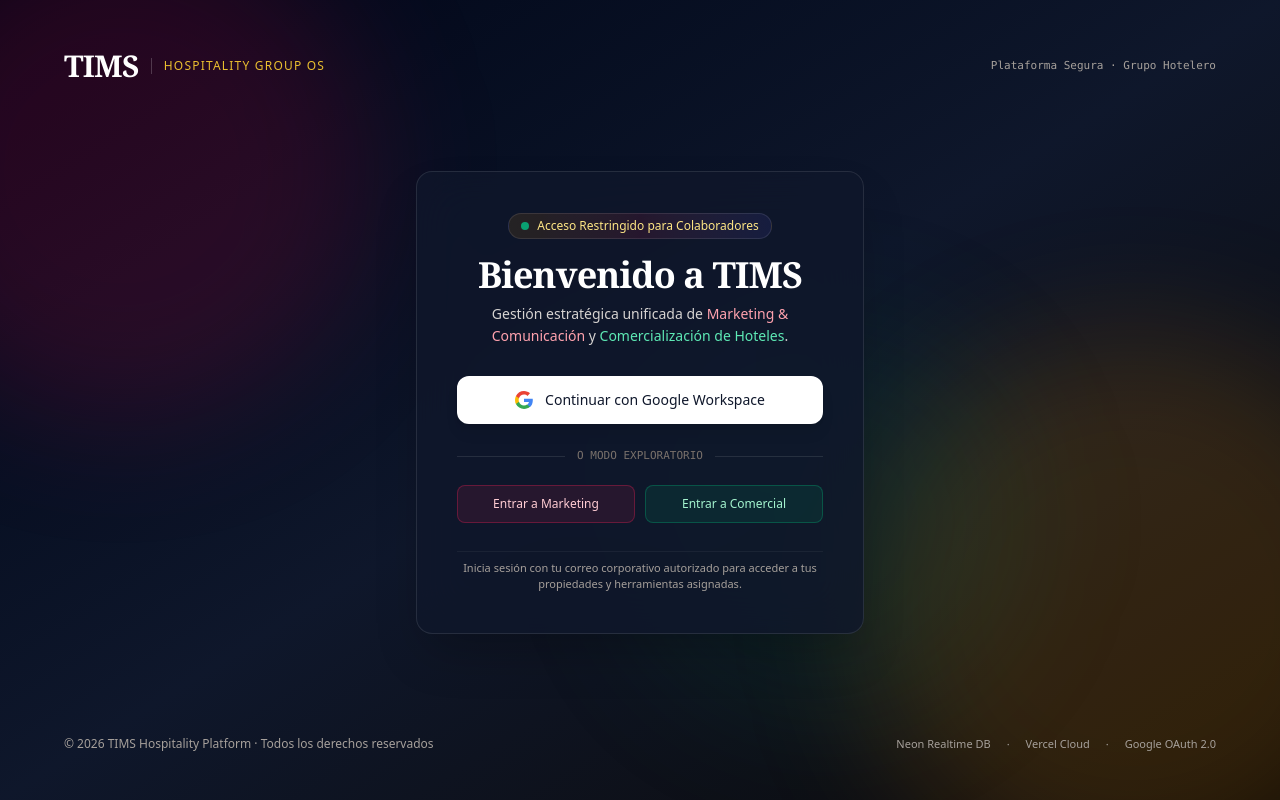
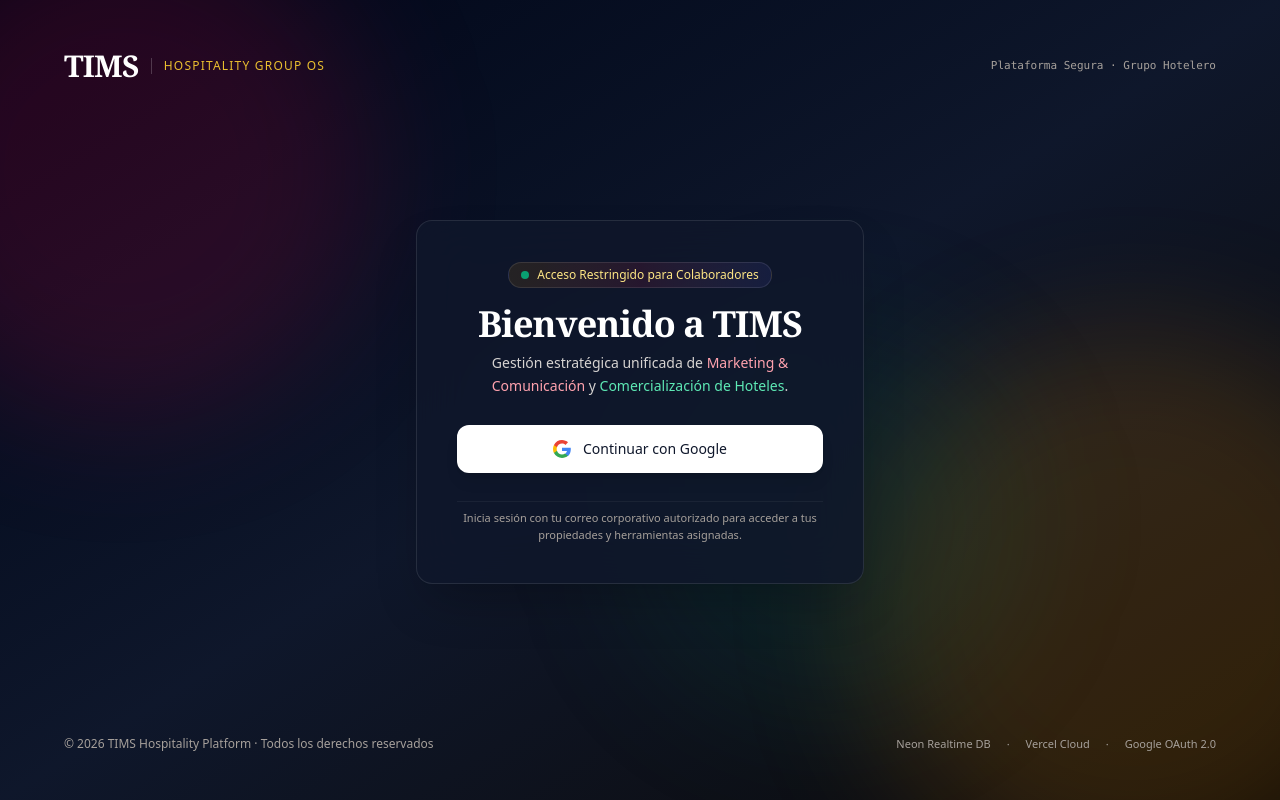
Before and after one commit to MayitoApps/tims-platform, a Next.js app: page / in a window 1280 px wide. Built offline with nearby package versions, Linux system fonts and the light colour scheme; no server answers.

Commit message:
chore: remove exploratory mode and set login button to Continuar con Google

```diff
--- a/app/page.tsx
+++ b/app/page.tsx
@@ -163,7 +163,7 @@ export default function Home() {
 
   // AUTH GATE: Si no está autenticado, solo ve la pantalla de acceso
   if (!currentUser) {
-    return <AuthGate onDemoLogin={(profile) => setCurrentUser(profile)} />;
+    return <AuthGate />;
   }
 
   // USUARIO AUTENTICADO: Acceso completo a la plataforma
--- a/components/AuthGate.tsx
+++ b/components/AuthGate.tsx
@@ -1,23 +1,8 @@
 'use client';
 
 import React from 'react';
-import { UserProfile } from '@/lib/types';
 
-interface AuthGateProps {
-  onDemoLogin: (profile: UserProfile) => void;
-}
-
-export function AuthGate({ onDemoLogin }: AuthGateProps) {
-  const handleQuickDemo = (role: 'marketing' | 'sales') => {
-    onDemoLogin({
-      id: 'usr-demo-' + role,
-      name: role === 'marketing' ? 'Dirección de Marketing' : 'Gerencia Comercial',
-      email: role === 'marketing' ? 'marketing@grupohoteles.com' : 'comercial@grupohoteles.com',
-      role,
-      initials: role === 'marketing' ? 'MK' : 'GC'
-    });
-  };
-
+export function AuthGate() {
   return (
     <div className="min-h-screen bg-linear-to-br from-slate-950 via-slate-900 to-stone-950 text-white flex flex-col justify-between p-6 sm:p-12 relative overflow-hidden font-sans">
       {/* Decorative background glow with rich hospitality colors */}
@@ -82,32 +67,8 @@ export function AuthGate({ onDemoLogin }: AuthGateProps) {
                   d="M12 4.75c1.77 0 3.35.61 4.6 1.8l3.42-3.42C17.95 1.19 15.24 0 12 0 7.33 0 3.26 2.64 1.25 6.58l4.03 3.15c.95-2.83 3.6-4.98 6.72-4.98z"
                 />
               </svg>
-              <span>Continuar con Google Workspace</span>
+              <span>Continuar con Google</span>
             </a>
-
-            <div className="flex items-center gap-3 pt-2">
-              <div className="h-px bg-white/10 flex-1" />
-              <span className="text-[11px] text-stone-500 uppercase font-mono">o modo exploratorio</span>
-              <div className="h-px bg-white/10 flex-1" />
-            </div>
-
-            {/* Quick Demo Access for review */}
-            <div className="grid grid-cols-2 gap-2.5 pt-1">
-              <button
-                type="button"
-                onClick={() => handleQuickDemo('marketing')}
-                className="py-2.5 px-3 rounded-lg border border-rose-500/30 bg-rose-500/10 hover:bg-rose-500/20 text-rose-200 text-xs font-medium transition-colors text-center"
-              >
-                Entrar a Marketing
-              </button>
-              <button
-                type="button"
-                onClick={() => handleQuickDemo('sales')}
-                className="py-2.5 px-3 rounded-lg border border-emerald-500/30 bg-emerald-500/10 hover:bg-emerald-500/20 text-emerald-200 text-xs font-medium transition-colors text-center"
-              >
-                Entrar a Comercial
-              </button>
-            </div>
           </div>
 
           <div className="pt-2 text-center border-t border-white/5">
```
Also changed, not shown: components/commercial/CommercialSection.tsx (line endings or trailing spaces), components/marketing/MarketingSection.tsx (line endings or trailing spaces).
